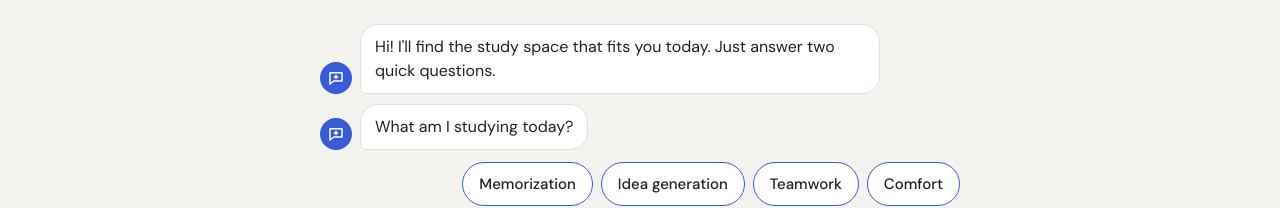
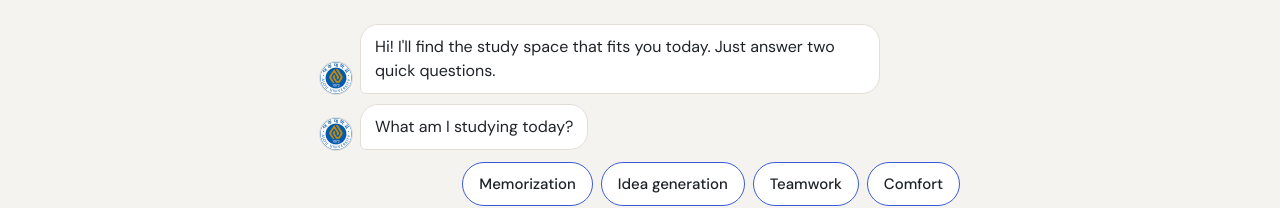
Before and after one commit to ghcjsghcjs123-arch/study-space-website, a plain HTML site: page index.html in a window 1280 px wide. Shown: the part 295-503 px from the top of the page. Drawn offline with Linux system fonts and the light colour scheme.

Commit message:
Use the Ajou University logo as the chatbot avatar
- images/ajou-logo.png (resized to 128 px)
- Decorative image (alt=""), round white avatar

Co-Authored-By: Claude Opus 5.5 <noreply@anthropic.com>
Claude-Session: https://claude.ai/code/session_01LUPSpqtBfWfAsYYnGZWhzr

```diff
--- a/chat.js
+++ b/chat.js
@@ -45,9 +45,9 @@ window.Chat = (() => {
     return { rule: "C", main: typeId, extra: mood.space, lines: [C.main[typeId], C.moodTip[moodId]] };
   }
 
-  // the bot's small icon (a speech bubble with a spark)
-  const BOT_ICON = `<svg viewBox="0 0 24 24" fill="none" stroke="currentColor" stroke-width="2" stroke-linecap="round" stroke-linejoin="round" aria-hidden="true">
-    <path d="M4 5h16v11H9l-5 4z"/><path d="M12 8.2v4.6M9.7 10.5h4.6"/></svg>`;
+  // the bot's small icon: Ajou University logo (images/ajou-logo.png).
+  // Decorative only (alt=""), the messages themselves are read out.
+  const BOT_ICON = `<img src="images/ajou-logo.png" alt="" width="32" height="32" decoding="async">`;
 
   let state = { type: null, mood: null };
   let root, log, options, actions;
--- a/style.css
+++ b/style.css
@@ -152,11 +152,10 @@ h2 { font-size: clamp(26px, 4vw, 34px); }
 @keyframes chat-in { from { opacity: 0; transform: translateY(6px); } to { opacity: 1; transform: none; } }
 
 .chat-avatar {
-  flex: none; width: 32px; height: 32px; border-radius: 50%;
-  display: grid; place-items: center;
-  background: var(--accent); color: var(--surface);
+  flex: none; width: 32px; height: 32px; border-radius: 50%; overflow: hidden;
+  background: #fff; box-shadow: 0 0 0 1px var(--line);
 }
-.chat-avatar svg { width: 18px; height: 18px; }
+.chat-avatar img { display: block; width: 100%; height: 100%; object-fit: cover; }
 
 .chat-bubble {
   max-width: min(85%, 520px); min-width: 0;
```
Also changed, not shown: images/ajou-logo.png (added), 1 other file.
